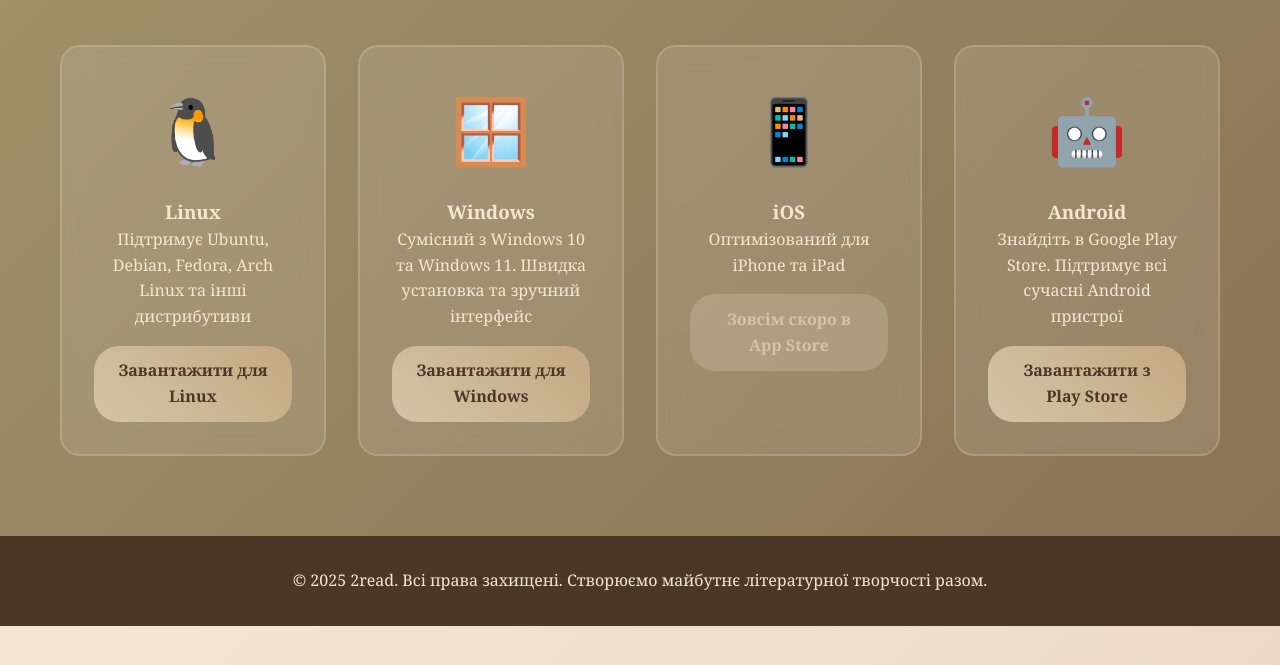
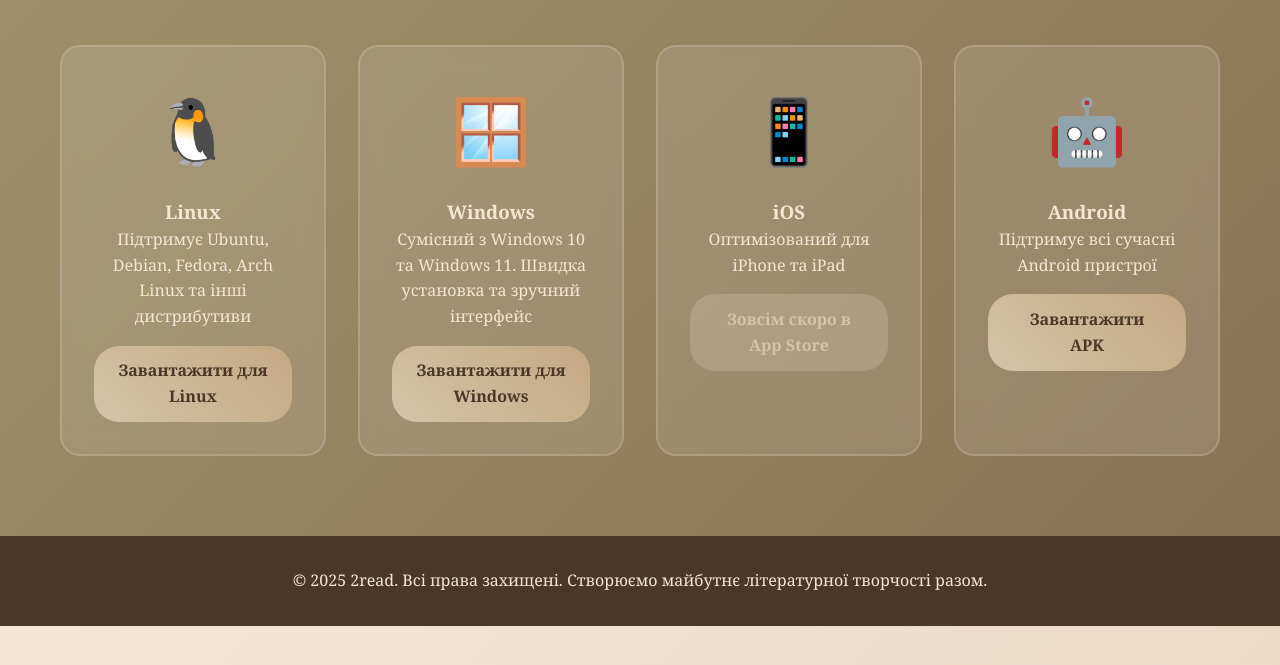
Before and after one commit to stus4/website_toread, a plain HTML site: page index.html in a window 1280 px wide. Shown: the part 1863-2528 px from the top of the page. Drawn offline with Linux system fonts and the light colour scheme.

Commit message:
added apk

```diff
--- a/index.html
+++ b/index.html
@@ -428,8 +428,15 @@
                 <div class="download-card">
                     <span class="platform-icon">🤖</span>
                     <h3>Android</h3>
-                    <p>Знайдіть в Google Play Store. Підтримує всі сучасні Android пристрої</p>
-                    <a href="#" class="download-btn" onclick="downloadApp('android')">Завантажити з Play Store</a>
+                    <p>Підтримує всі сучасні Android пристрої</p>
+                    <a
+  href="https://github.com/stus4/website_toread/releases/download/V1.0.0/toread-android.apk"
+  class="download-btn"
+  download
+>
+  Завантажити APK
+</a>
+
                 </div>
             </div>
         </div>
```
